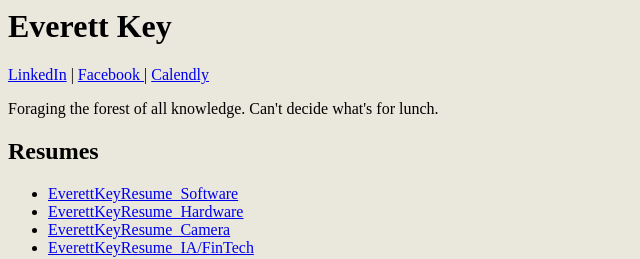
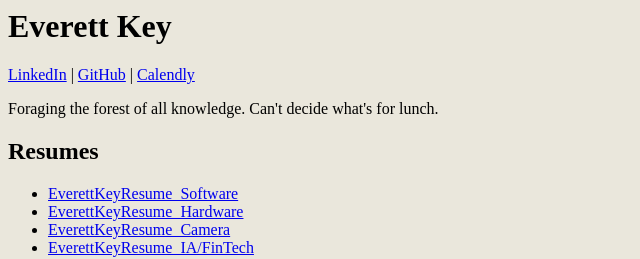
Before and after one commit to EverettKey/EverettKey.github.io, a plain HTML site: page index.html in a window 1280 px wide. Shown: the top 259 px of the page, 0-640 px from the left. Drawn offline with Linux system fonts and the light colour scheme.

Commit message:
fix Github link

```diff
--- a/index.html
+++ b/index.html
@@ -8,7 +8,7 @@
     <h1 class="header">Everett Key</h1>
     <p>
         <a href="https://www.linkedin.com/in/everett-key/">LinkedIn</a> |
-        <a href="https://www.facebook.com/EvyKey">Facebook </a> |
+        <a href="https://www.facebook.com/EvyKey">GitHub</a> |
         <a href="https://calendly.com/everett-k-key/30min">Calendly</a>
     </p>
     </div>
```
